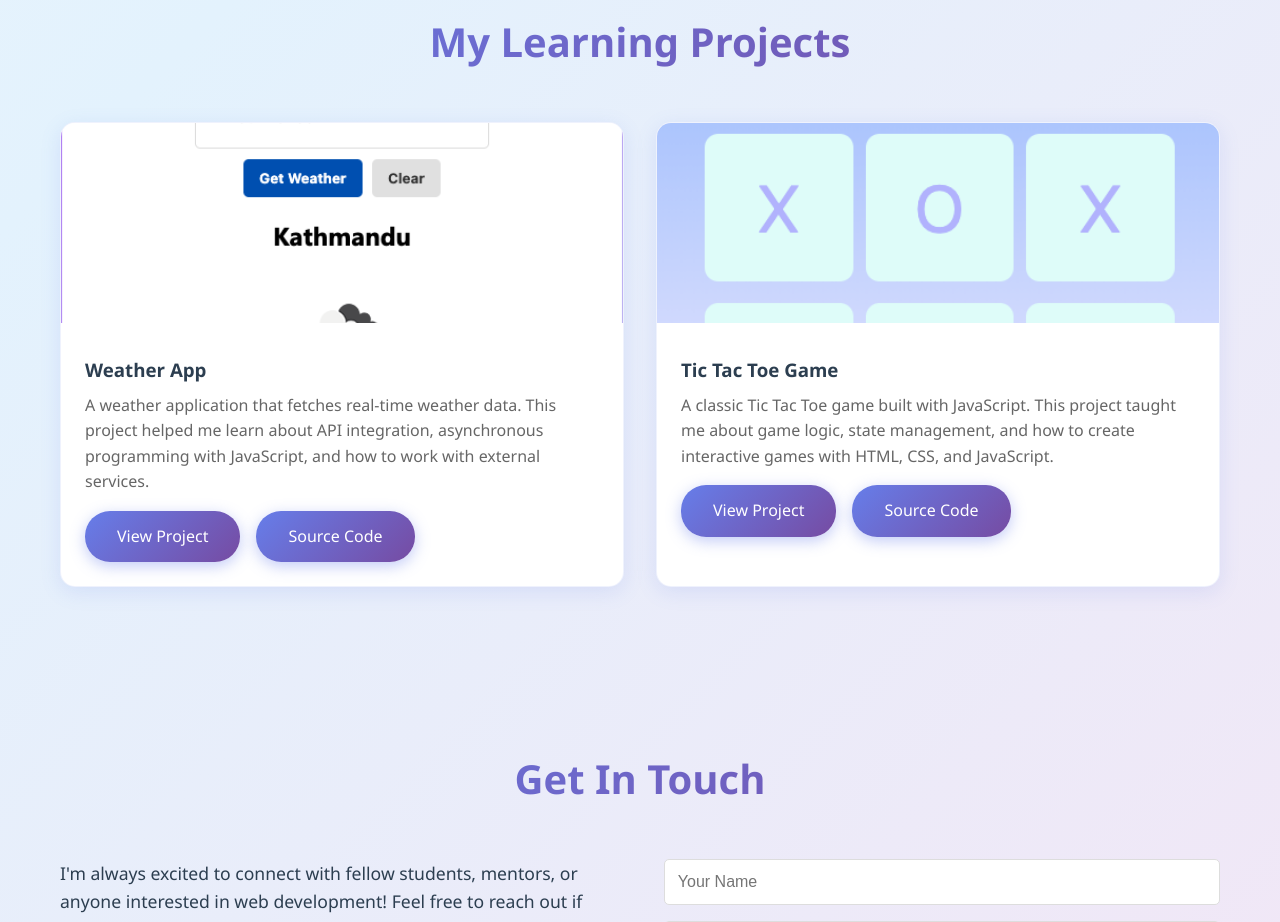
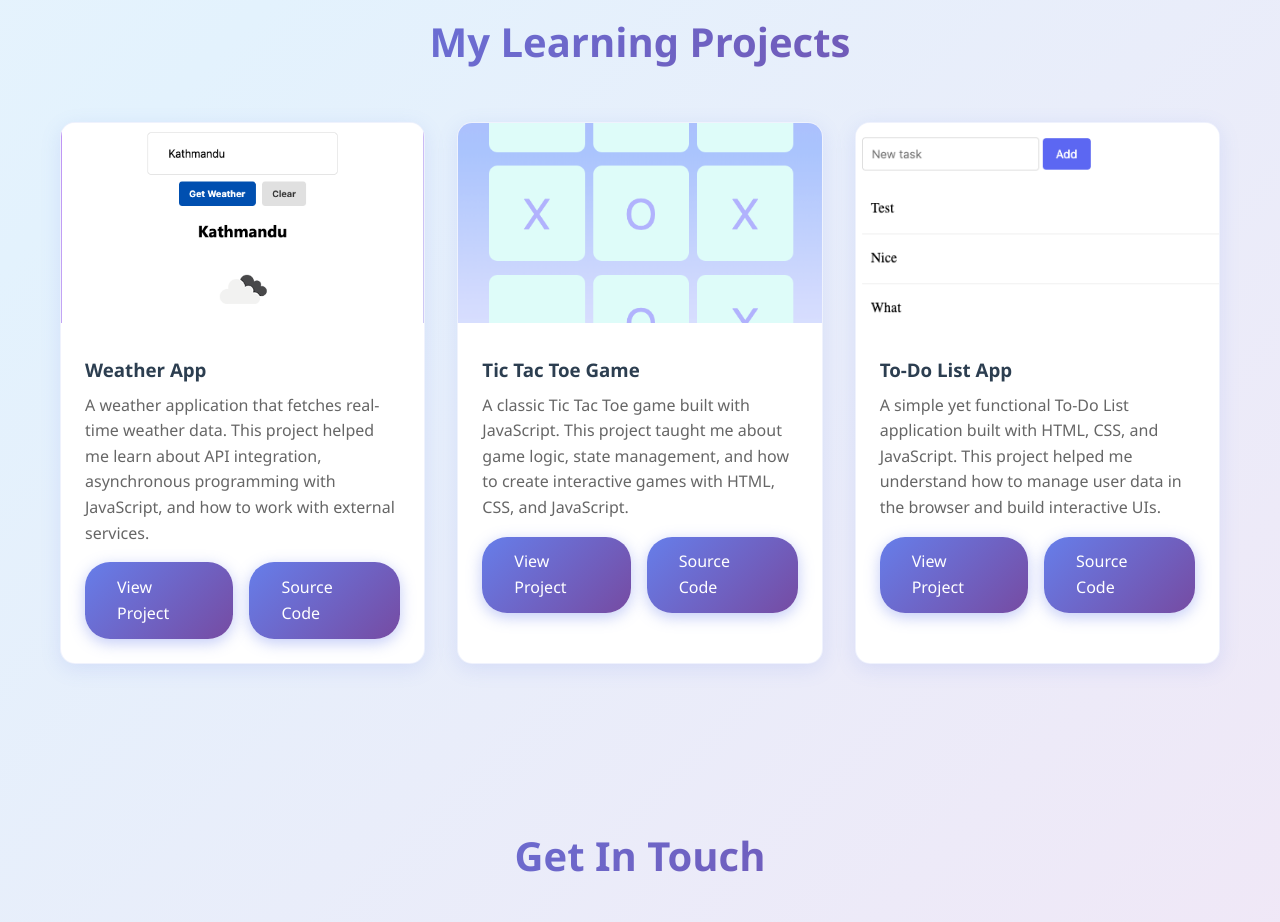
Before and after one commit to pra-tiik/Portfolio, a plain HTML site: page index.html in a window 1280 px wide. Shown: the part 2180-3102 px from the top of the page. Drawn offline with Linux system fonts and the light colour scheme.

Commit message:
Update index.html

```diff
--- a/index.html
+++ b/index.html
@@ -138,6 +138,15 @@
                         <a href="https://github.com/pra-tiik/TTT" target="_blank" class="btn">Source Code</a>
                     </div>
                 </div>
+                <div class="project-card">
+                    <img src="To-Do List.png" alt="To-Do List Project">
+                    <h3>To-Do List App</h3>
+                    <p>A simple yet functional To-Do List application built with HTML, CSS, and JavaScript. This project helped me understand how to manage user data in the browser and build interactive UIs.</p>
+                    <div class="project-links">
+                        <a href="https://pra-tiik.github.io/To-Do-List/" target="_blank" class="btn">View Project</a>
+                        <a href="https://github.com/pra-tiik/To-Do-List" target="_blank" class="btn">Source Code</a>
+                    </div>
+                </div>
             </div>
         </div>
     </section>
```
